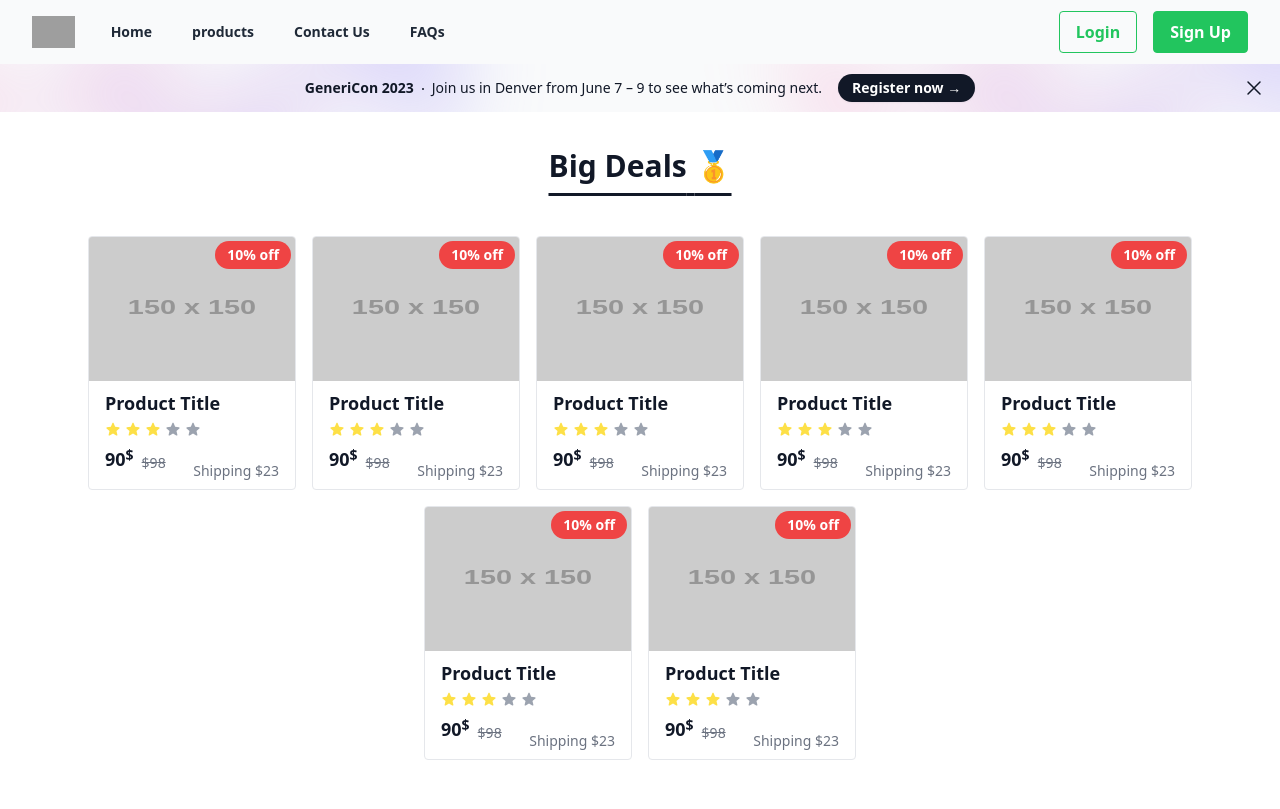
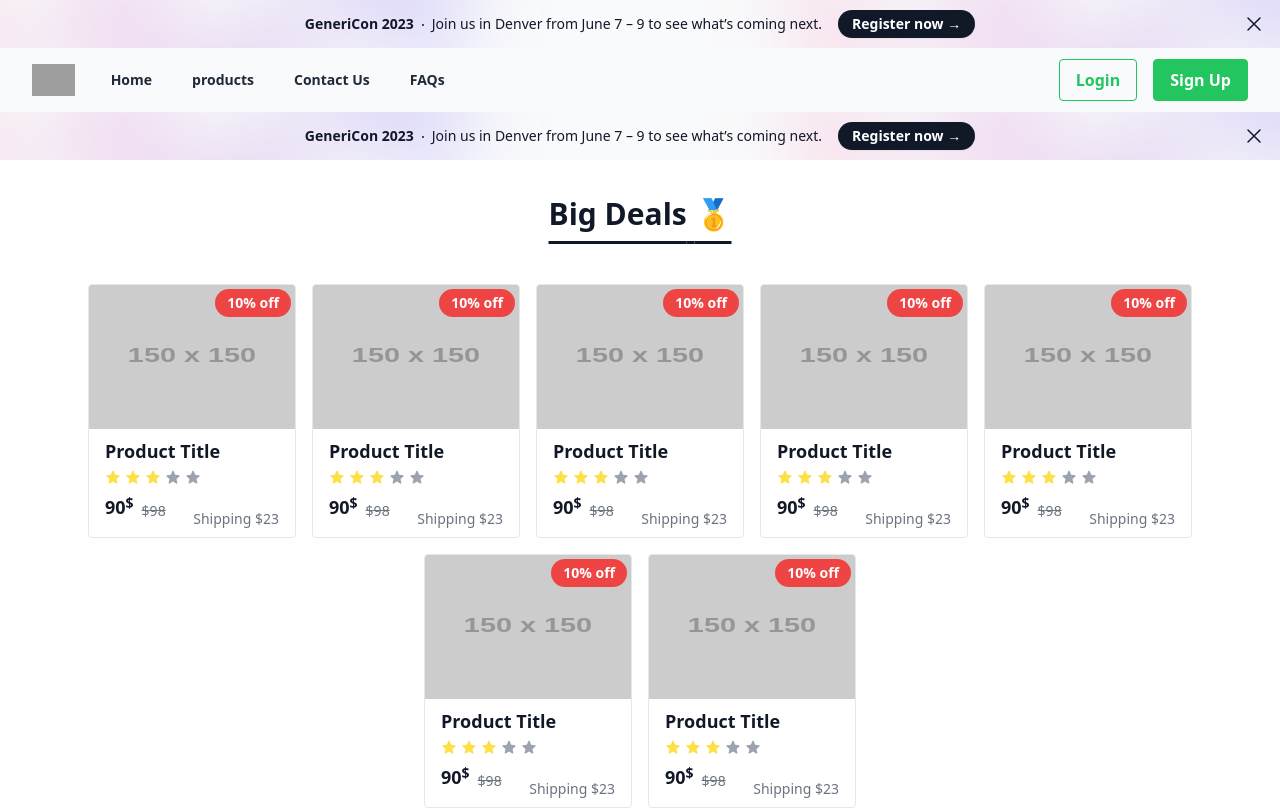
Before and after one commit to Comersify/multi-seller-store, a Next.js app: page / in a window 1280 px wide. Shown: the top 809 px of the page. Built offline with nearby package versions, Linux system fonts and the light colour scheme; grey boxes are pictures that could not be loaded.

Commit message:
add banner comp :heavy_check_mark:

```diff
--- a/pages/_app.js
+++ b/pages/_app.js
@@ -1,10 +1,12 @@
 import { Nav } from "@/components/Nav";
+import { Banner } from "@/components/Banner";
 import { Footer } from "@/components/Footer";
 import "@/styles/globals.css";
 
 export default function App({ Component, pageProps }) {
   return (
     <>
+      <Banner />
       <Nav />
       <Component {...pageProps} />
       <Footer />
```
